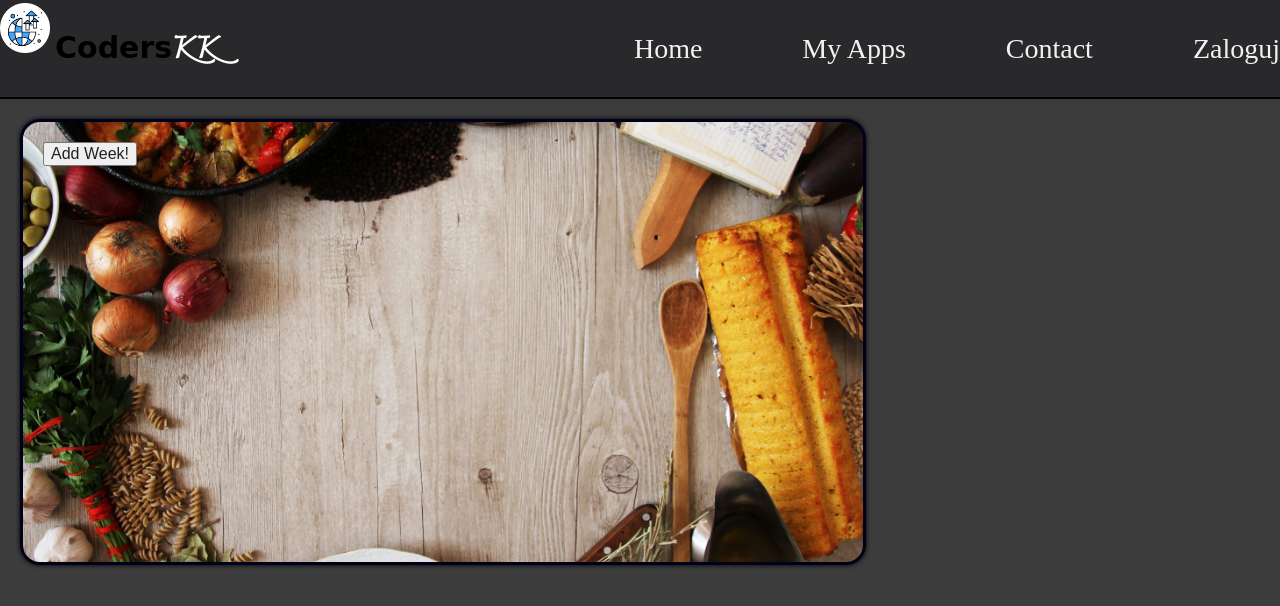
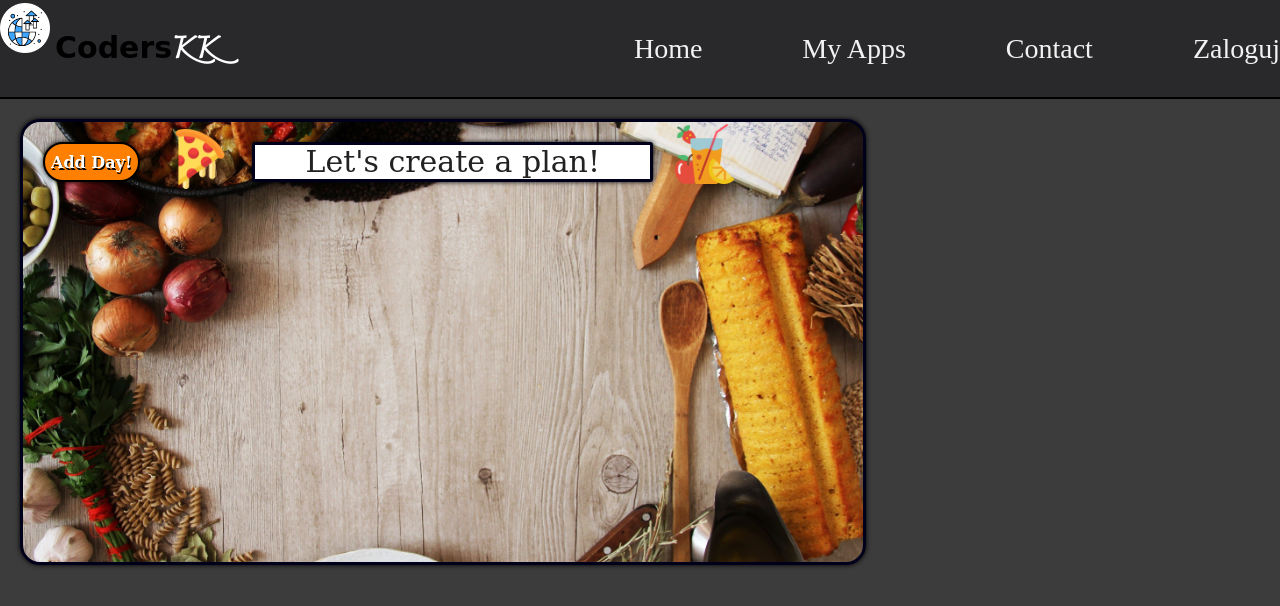
Before and after one commit to Konradk7/react-global-app, a React (Create React App) app: page / in a window 1280 px wide. Shown: the top 606 px of the page. Built offline with nearby package versions, Linux system fonts and the light colour scheme.

Commit message:
add before/after icons to fitness-title

```diff
--- a/src/components/Fitness.js
+++ b/src/components/Fitness.js
@@ -7,7 +7,7 @@ function Fitness(props) {
 
 
     const handleAddDay = () => {
-        setDay(prevState => [...prevState, `Week: ${day.length + 1}`])
+        setDay(prevState => [...prevState, `Day: ${day.length + 1}`])
     }
     const handleRemoveDay = week => {
         setDay(prevState => prevState.filter(day => day !== week));
@@ -16,14 +16,27 @@ function Fitness(props) {
     return (
         <div className="fitness-app">
             <div className="fitness-app-container">
-            <button onClick={handleAddDay}>Add Week!</button>
-                    {day.map((day, idx) => {
-                        return <ul key={idx}>
-                            <li>{day}</li>
-                            <button onClick={handleRemoveDay}>Remove Day</button>
-                            <NewMeal />
-                        </ul>
-                    })}
+                <div style={{display: 'flex', justifyContent: 'space-between'}}>
+                    <button
+                        onClick={handleAddDay}
+                        className="fitness-app-container__btn fitness-app__btn"
+                    >
+                        Add Day!
+                    </button>
+                    <p className="fitness-app-container__title">Let's create a plan!</p>
+                </div>
+                {day.map((day, idx) => {
+                    return <ul
+                        key={idx}
+                        className="fitness-app-container__head"
+                    >
+                        <li className="fitness-app-container__head-element">
+                            {day}
+                        </li>
+                        <button onClick={handleRemoveDay}>Remove Day</button>
+                        <NewMeal/>
+                    </ul>
+                })}
             </div>
         </div>
     );
--- a/src/sass/common/_colors.scss
+++ b/src/sass/common/_colors.scss
@@ -29,7 +29,8 @@ $color-crypto-text-background: rgba(61, 61, 92);
 $color-crypto-result-background: linear-gradient(gray 60%, black);
 
 $color-fitness-app: linear-gradient(gray 60%, blue);
-$color-fitness-scrollbar: black;
+$color-fitness-scrollbar: linear-gradient(150deg, orangered 0%, black 100%);
+
 
 %border {
   border: toRem(3) solid $color-weather-form-border;
@@ -43,6 +44,15 @@ $color-fitness-scrollbar: black;
 }
 %fitness-scrollbar {
   border-radius: toRem(10) toRem(30) toRem(30) toRem(10);
+}
+%fitness-btn {
+  border: toRem(2) solid black;
+  @extend %box-shadow;
+  color: #ffff;
+  font-family: "DejaVu Serif";
+  font-weight: bold;
+  //padding: toRem(7) toRem(7);
+  text-shadow: toRem(1) toRem(2)  black;
 }
 
 @keyframes loading {
--- a/src/sass/components/_Fitness.scss
+++ b/src/sass/components/_Fitness.scss
@@ -2,6 +2,10 @@
   height: toRem(400);
   width: toRem(800);
   padding: toRem(20);
+
+  &__btn {
+    @extend %fitness-btn;
+  }
 
   &-container {
     background-image: url("../../images/food.jpg");
@@ -10,11 +14,59 @@
     background-repeat: no-repeat;
     width: 100%;
     height: 100%;
-    padding: toRem(20);
+    padding: toRem(20) toRem(20);
     border-radius: toRem(20);
     overflow: auto;
     @extend %box-shadow;
     @extend %border;
+
+
+    &__title {
+      background: white;
+      @extend %border;
+      @extend %box-shadow;
+      border-radius: toRem(3);
+      margin: 0 toRem(190) toRem(10) 0;
+      font-size: toRem(30);
+      font-family: "DejaVu Serif";
+      padding: toRem(2) toRem(50);
+      position: relative;
+      cursor: default;
+      transition: 3s;
+
+      &::before {
+        background-image: url("../../images/pizza.png");
+        position: absolute;
+        background-size: contain;
+        background-repeat: no-repeat;
+        background-position: center;
+        width: 100px;
+        height: 60px;
+        right: 400px;
+        bottom: -10px;
+        content: "";
+
+
+      }
+      &:hover {
+        transform: translate3d(2rem, 0.2rem, 3rem);
+      }
+
+      &::after {
+        background-image: url("../../images/drink.png");
+        position: absolute;
+        background-size: contain;
+        background-repeat: no-repeat;
+        background-position: center;
+        width: 100px;
+        height: 60px;
+        right: -105px;
+        bottom: -5px;
+        content: "";
+
+      }
+    }
+
     &::-webkit-scrollbar {
       background: transparent;
       width: toRem(12);
@@ -22,15 +74,38 @@
     }
 
     &::-webkit-scrollbar-track {
-      box-shadow: inset 0 0 toRem(7) white;
+      box-shadow: inset 0 0 toRem(5) white;
       @extend %fitness-scrollbar;
     }
 
     &::-webkit-scrollbar-thumb {
       background: $color-fitness-scrollbar;
       @extend %fitness-scrollbar;
-      border: toRem(1) solid gray;
+      border: toRem(2) solid black;
     }
 
+    &__btn {
+      background: #ff8000;
+      border-radius: toRem(20) toRem(20);
+      margin-bottom: toRem(10);
+    }
+
+    &__head {
+      background: white;
+      padding: toRem(10);
+
+      &:first-of-type {
+        border-radius: 10px 10px 0 0;
+      }
+
+      &:last-of-type {
+        border-radius: 0 0 10px 10px;
+      }
+
+      &-element {
+        font-size: toRem(20);
+
+      }
+    }
   }
 }
```
Also changed, not shown: src/images/drink.png (added), src/images/pizza.png (added).
